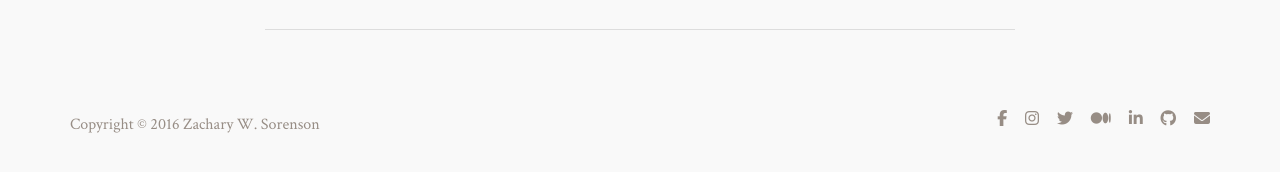
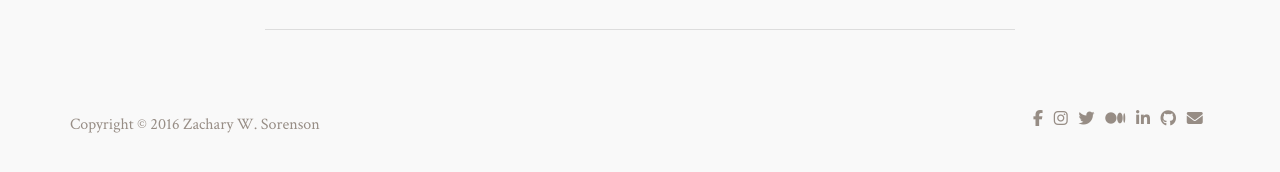
Before and after one commit to zwsorenson/zwsorenson.github.io, a Jekyll site: the page built from projects/index.html, in a window 1280 px wide. Shown: the part 350-522 px from the top of the page. Built offline with Jekyll 4.4.1, drawn with Linux system fonts in a browser that asks for light colours; nearby versions of some CDN libraries; comment, search, counter and statistics services are not loaded.

Commit message:
updated footer and description

```diff
--- a/_config.yml
+++ b/_config.yml
@@ -2,7 +2,7 @@
 title: ZWS
 email: hi@zachsorenson.com
 description: > # this means to ignore newlines until "baseurl:"
-  I’m a graduate student at Stanford studying computer science and public policy. I am an avid outdoorsman, an advanced procrastinator, and an unaccomplished violinist. Self-respecting CS major that I am, I put together this website so friends and family — and future employers? — can see what I’ve been up to.
+  I’m a graduate student at Stanford studying computer science and public policy. I am an avid outdoorsman, an advanced procrastinator, and an unaccomplished violinist. Self-respecting computer science major that I am, I put together this website so friends and family — and future employers? — can see what I’ve been up to.
 baseurl: "" # the subpath of your site, e.g. /blog/
 url: "http://zachsorenson.com" # the base hostname & protocol for your site
 twitter_username: zwsorenson
--- a/_includes/footer.html
+++ b/_includes/footer.html
@@ -11,33 +11,12 @@
         <div class="fb-follow" data-href="https://www.facebook.com/zwsorenson" data-width="96px" data-height="12px" data-layout="button_count" data-show-faces="true"></div>
     </span> -->
     <span class="pull-right">
-        <a href="https://www.facebook.com/zwsorenson">
-            <i class="fa fa-facebook" aria-hidden="true"></i>
-        </a>
-        &nbsp; &nbsp;
-        <a href="https://www.instagram.com/zwsorenson">
-            <i class="fa fa-instagram" aria-hidden="true"></i>
-        </a>
-        &nbsp; &nbsp;
-        <a href="https://www.twitter.com/zwsorenson">
-            <i class="fa fa-twitter" aria-hidden="true"></i>
-        </a>
-        &nbsp; &nbsp;
-        <a href="https://www.medium.com/@zwsorenson">
-            <i class="fa fa-medium" aria-hidden="true"></i>
-        </a>
-        &nbsp; &nbsp;
-        <a href="https://www.linkedin.com/in/zwsorenson">
-            <i class="fa fa-linkedin" aria-hidden="true"></i>
-        </a>
-        &nbsp; &nbsp;
-        <a href="https://www.github.com/zwsorenson">
-            <i class="fa fa-github" aria-hidden="true"></i>
-        </a>
-        &nbsp; &nbsp;
-        <a href="mailto:hi@zachsorenson.com">
-            <i class="fa fa-envelope" aria-hidden="true"></i>
-        </a>
+        {% for network in site.data.social-networks %}
+            <a href="{{ network.url }}" title="{{ network.name }}: {{ network.user }}">
+                <i class="fa {{ network.fa}}" aria-hidden="true"></i>
+            </a>
+            &nbsp;
+        {% endfor %}
     </span>
 </footer>
 
--- a/_includes/jumbotron.html
+++ b/_includes/jumbotron.html
@@ -7,7 +7,6 @@
                     <img src="/images/zws.jpg" class="img-circle pull-right post-caption" style="max-width: 144px"/>
                     {{ site.description }}
                 </p>
-                <a type="button" class="btn btn-default" href="/about/">About me </a>
             </div>
         </div>
     </div>
```
